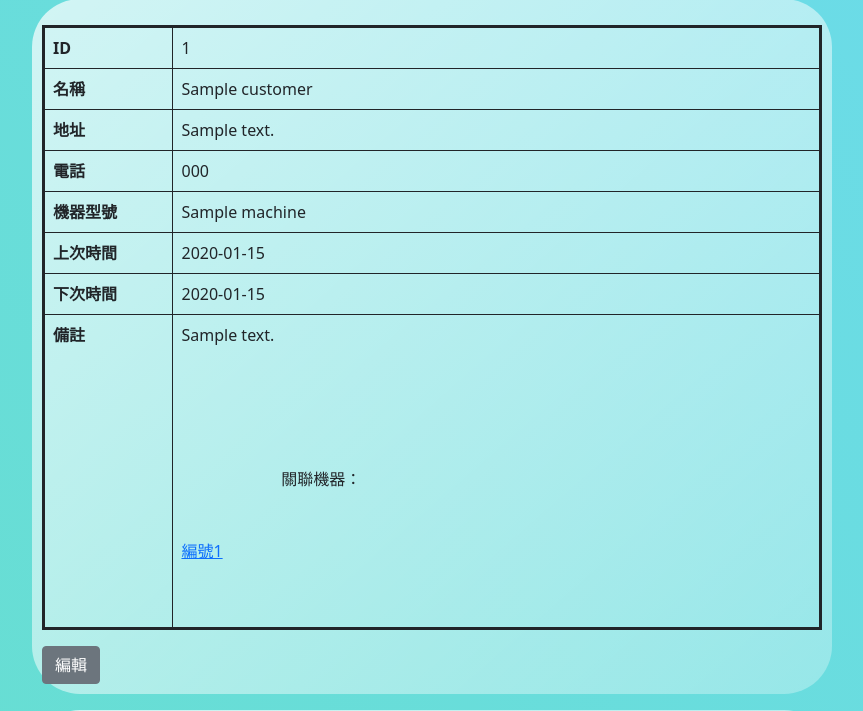
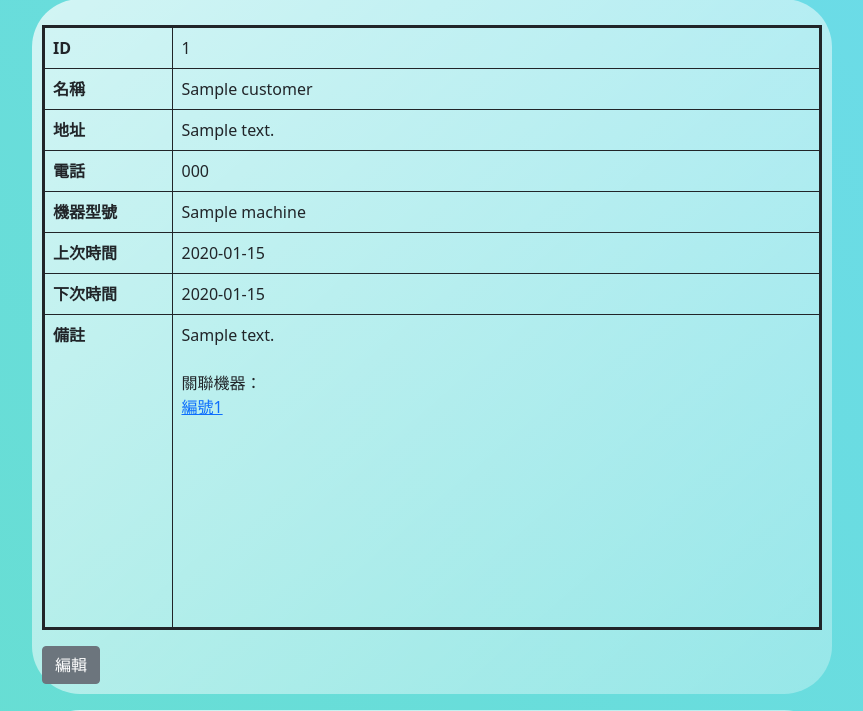
Before and after one commit to Timothychen00/linebot1, a Flask app: page /customers/1/ in a window 1280 px wide. Shown: the part 130-841 px from the top of the page, without its empty margins (208-1071 px from the left). Run offline with Flask 2, Linux system fonts and the light colour scheme; the visitor is signed in with stand-in values (Sample User, id 1); a database or web service that is not in the repository returns one stand-in record (values such as "Sample title").

Commit message:
個人資料空白

```diff
--- a/Project/templates/each-customer.html
+++ b/Project/templates/each-customer.html
@@ -46,9 +46,8 @@
                   <tr>
                     <th scope="row">備註</th>
                     <td style="white-space:pre">{{result['note']}}
-                      <div class="overflow" style="width:100%;height:200px!important;">
+                      <div class="overflow" style="width:100%;height:200px!important;white-space:normal!important">
                       {% if related %}
-                        <br>
                         關聯機器：
                         {%for i in related%}
                           <br><a href="https://linbot2.azurewebsites.net/customers/{{i}}/">編號{{i}}</a>
```
